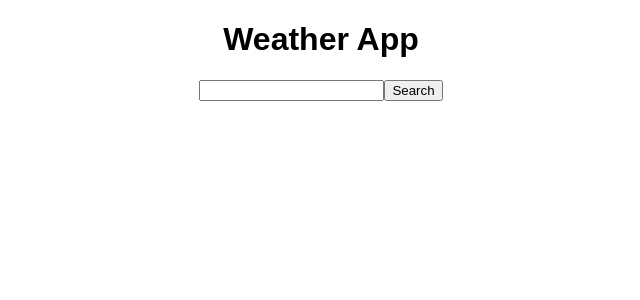
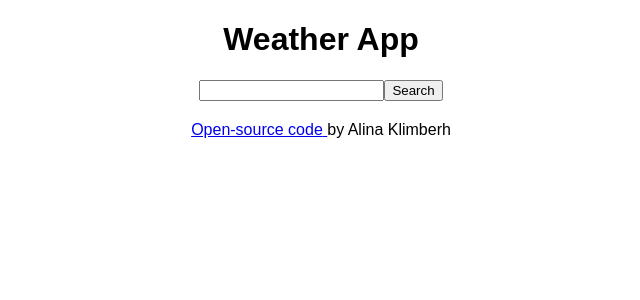
Before and after one commit to Alinkll/weatner-app-react, a React (Create React App) app: page / in a window 1280 px wide. Shown: the top 300 px of the page, without its empty margins (319-959 px from the left). Built offline with nearby package versions, Linux system fonts and the light colour scheme.

Commit message:
add git link

```diff
--- a/src/App.js
+++ b/src/App.js
@@ -51,6 +51,12 @@ function App() {
       </form>
 
       <h2>{text}</h2>
+      <p id="autor">
+        <a href="https://github.com/Alinkll/weatner-app-react" target="_blank">
+          Open-source code{" "}
+        </a>
+        by Alina Klimberh
+      </p>
     </div>
   );
 }
```
